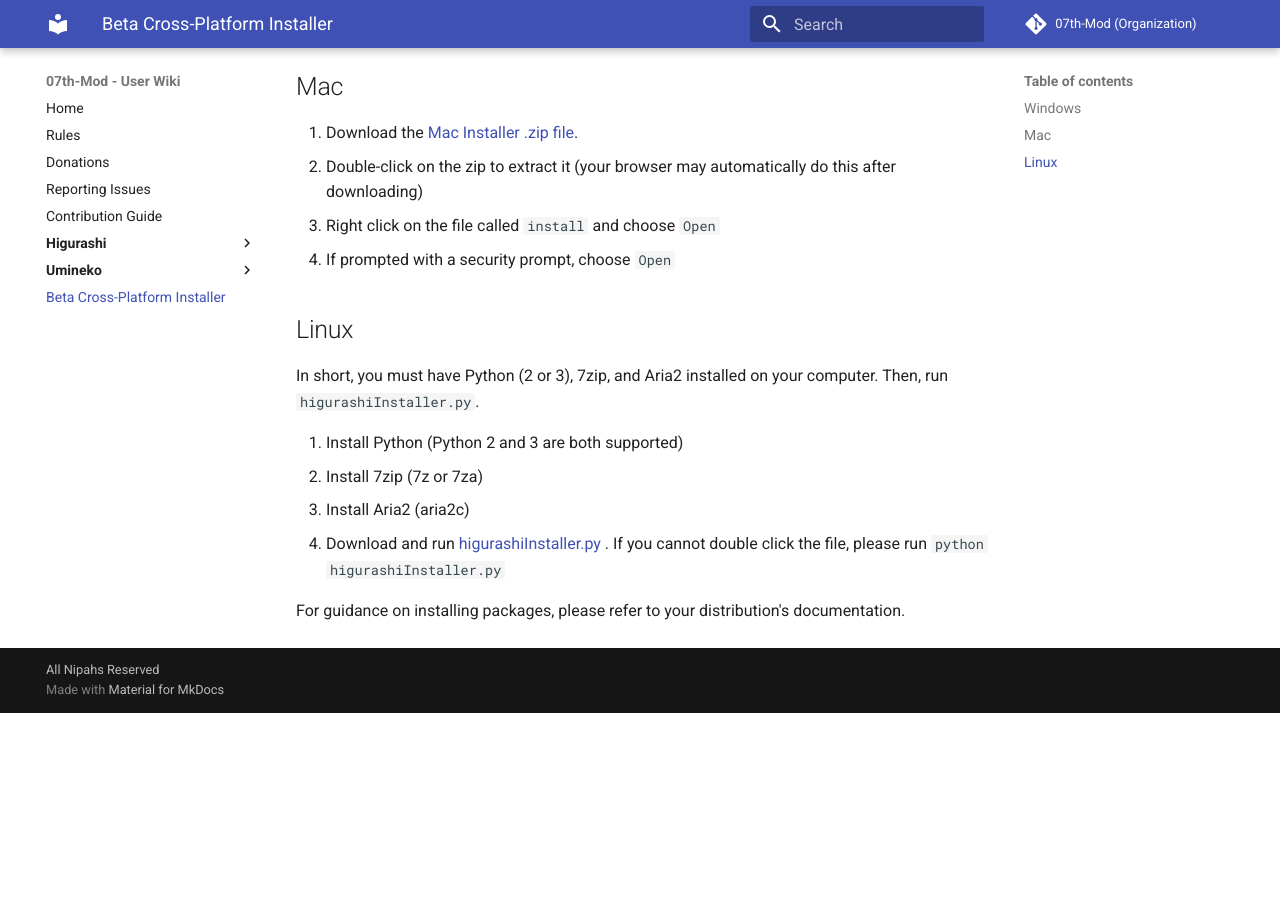
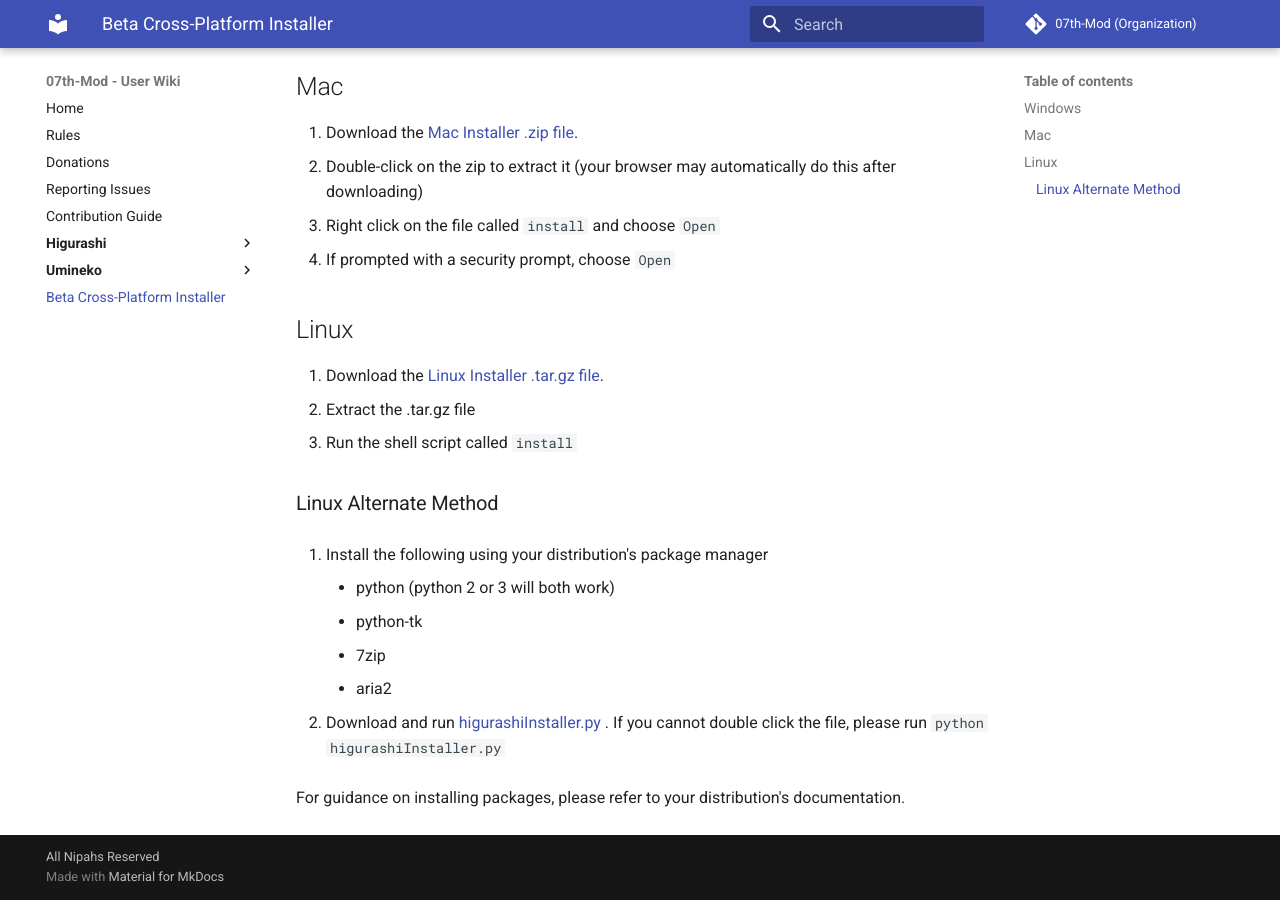
Before and after one commit to 07th-mod/wiki, an MkDocs documentation site: the page built from docs/Mod-Installer.md, in a window 1280 px wide and 900 px high, scrolled down 579 px. Built offline with MkDocs 1.6.1 and Material for MkDocs 9.7.7, drawn with Linux system fonts in a browser that asks for light colours; before the commit the page ends 1292 px from its top, so only the background shows below that.

Commit message:
Update Linux instructions to use linux installer package

```diff
--- a/docs/Mod-Installer.md
+++ b/docs/Mod-Installer.md
@@ -22,11 +22,18 @@
 
 ## Linux
 
-In short, you must have Python (2 or 3), 7zip, and Aria2 installed on your computer. Then, run `higurashiInstaller.py`.
+1. Download the [Linux Installer .tar.gz file](http://07th-mod.com/installer/python/higu_linux64_installer.tar.gz).
+2. Extract the .tar.gz file
+3. Run the shell script called `install`
 
-1. Install Python (Python 2 and 3 are both supported)
-2. Install 7zip (7z or 7za)
-3. Install Aria2 (aria2c)
-4. Download and run [higurashiInstaller.py](https://raw.githubusercontent.com/07th-mod/resources/master/higurashiInstaller.py) . If you cannot double click the file, please run `python higurashiInstaller.py`
+### Linux Alternate Method
+
+1. Install the following using your distribution's package manager
+    - python (python 2 or 3 will both work)
+    - python-tk
+    - 7zip
+    - aria2
+
+2. Download and run [higurashiInstaller.py](https://raw.githubusercontent.com/07th-mod/resources/master/higurashiInstaller.py) . If you cannot double click the file, please run `python higurashiInstaller.py`
 
 For guidance on installing packages, please refer to your distribution's documentation.
```
